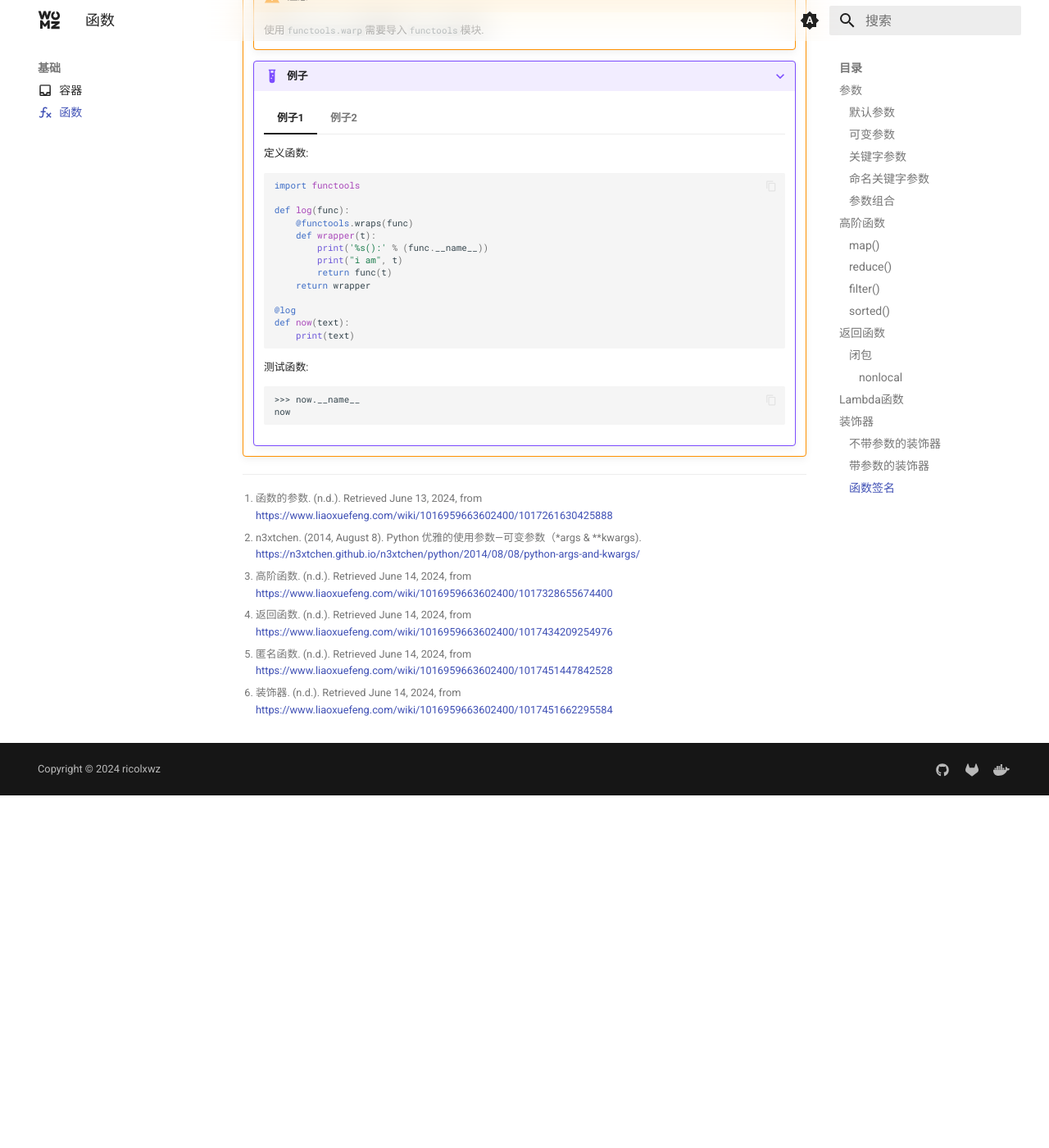
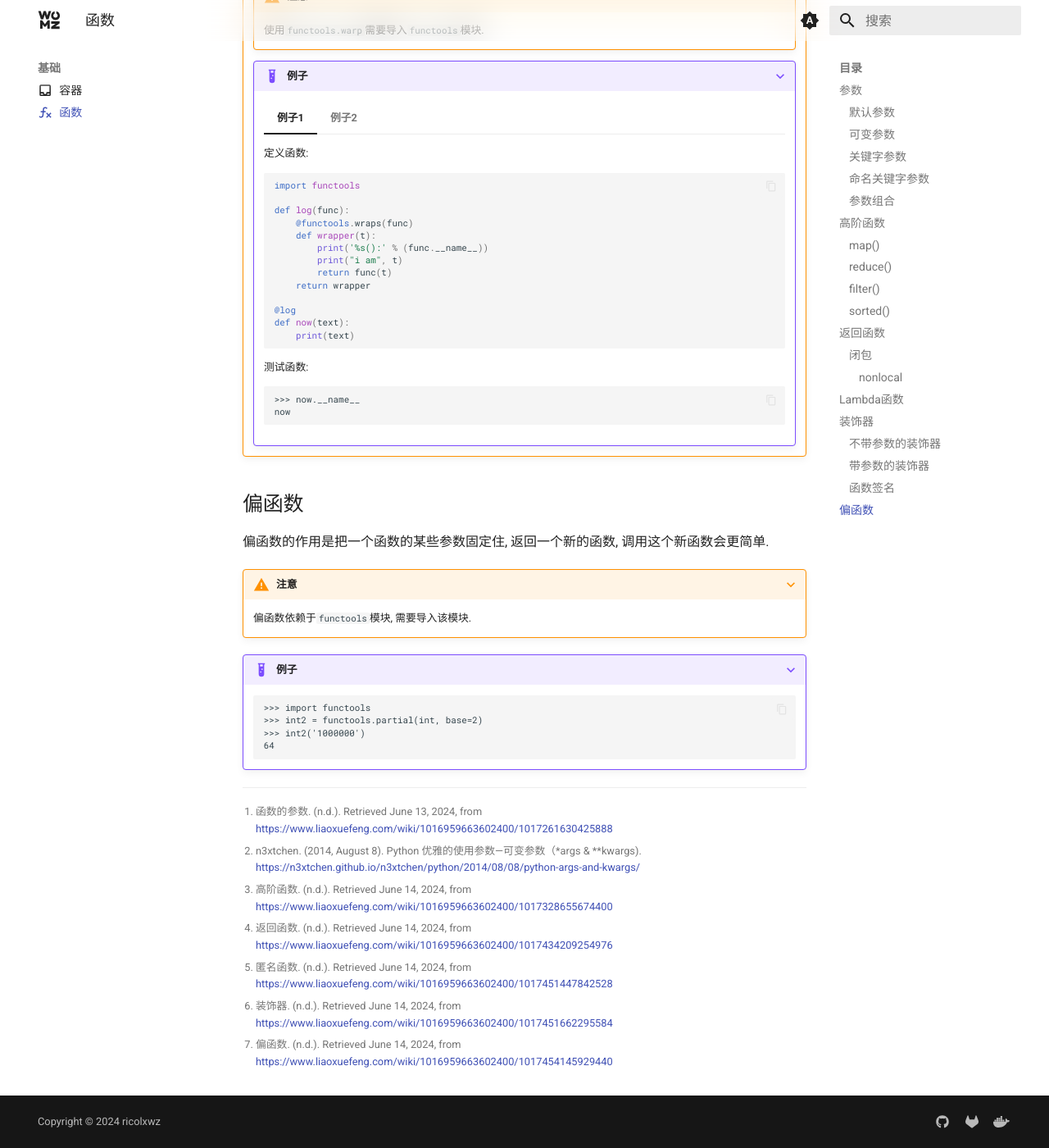
Before and after one commit to sigmax01/py, an MkDocs documentation site: the page built from docs/基础/函数.md, in a window 1280 px wide and 1400 px high, scrolled down 9973 px. Shown: the whole window at 82% size. Built offline with MkDocs 1.6.1 and Material for MkDocs 9.7.7, drawn with Linux system fonts in a browser that asks for light colours; before the commit the page ends 10943 px from its top, so only the background shows below that.

Commit message:
update \345\207\275\346\225\260.md"

````diff
--- a/docs/基础/函数.md
+++ b/docs/基础/函数.md
@@ -665,6 +665,22 @@ lambda [args1, args2, ...]: [expression]
             now
             ```
 
+## 偏函数
+
+偏函数的作用是把一个函数的某些参数固定住, 返回一个新的函数, 调用这个新函数会更简单.
+
+???+ warning "注意"
+
+    偏函数依赖于`functools`模块, 需要导入该模块.
+
+???+ example "例子"
+
+    ```
+    >>> import functools
+    >>> int2 = functools.partial(int, base=2)
+    >>> int2('1000000')
+    64
+    ```
 
 [^1]: 函数的参数. (n.d.). Retrieved June 13, 2024, from https://www.liaoxuefeng.com/wiki/1016959663602400/1017261630425888
 [^2]: n3xtchen. (2014, August 8). Python 优雅的使用参数—可变参数（*args & **kwargs). https://n3xtchen.github.io/n3xtchen/python/2014/08/08/python-args-and-kwargs/
@@ -672,3 +688,4 @@ lambda [args1, args2, ...]: [expression]
 [^4]: 返回函数. (n.d.). Retrieved June 14, 2024, from https://www.liaoxuefeng.com/wiki/1016959663602400/1017434209254976
 [^5]: 匿名函数. (n.d.). Retrieved June 14, 2024, from https://www.liaoxuefeng.com/wiki/1016959663602400/1017451447842528
 [^6]: 装饰器. (n.d.). Retrieved June 14, 2024, from https://www.liaoxuefeng.com/wiki/1016959663602400/1017451662295584
+[^7]: 偏函数. (n.d.). Retrieved June 14, 2024, from https://www.liaoxuefeng.com/wiki/1016959663602400/1017454145929440
````
